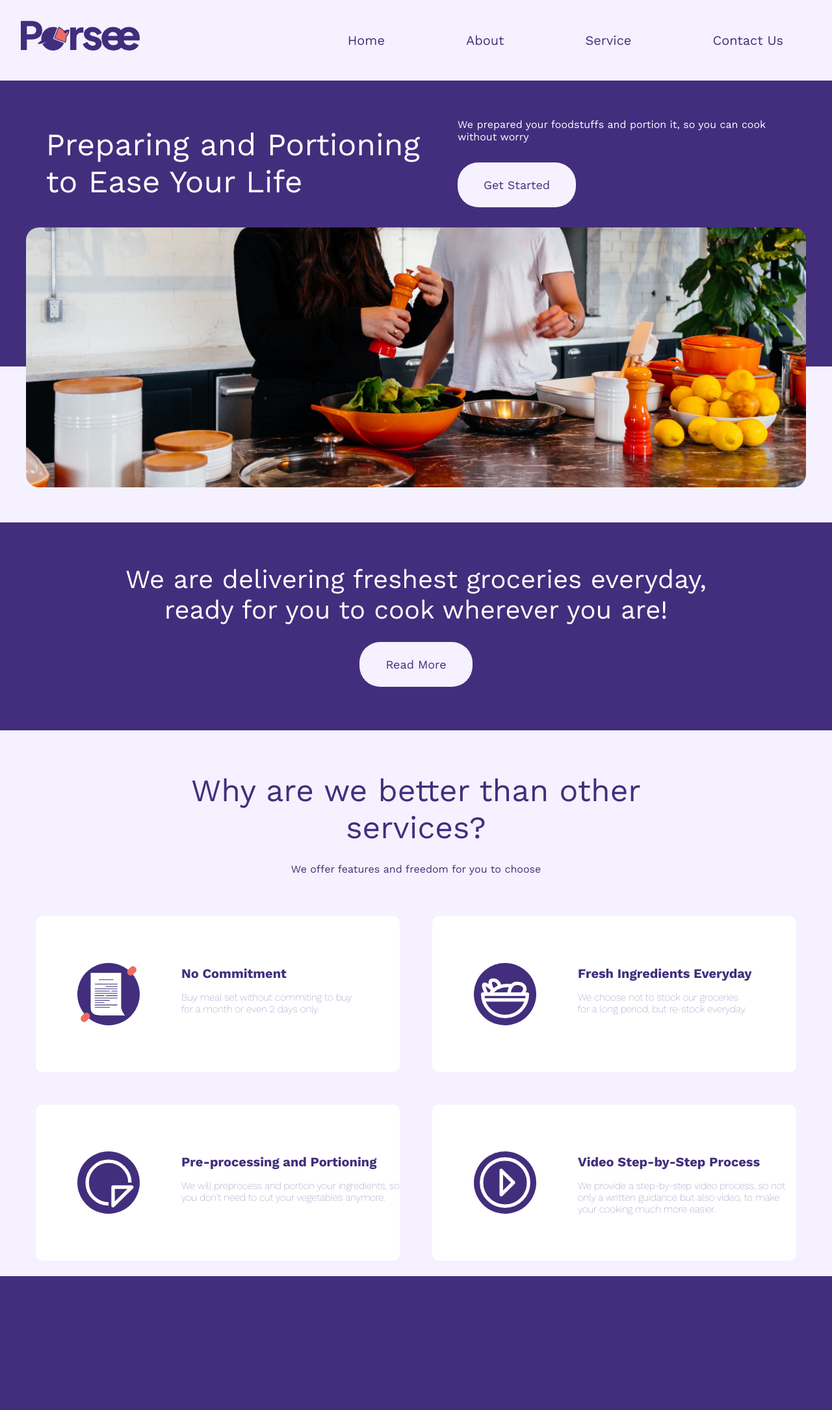
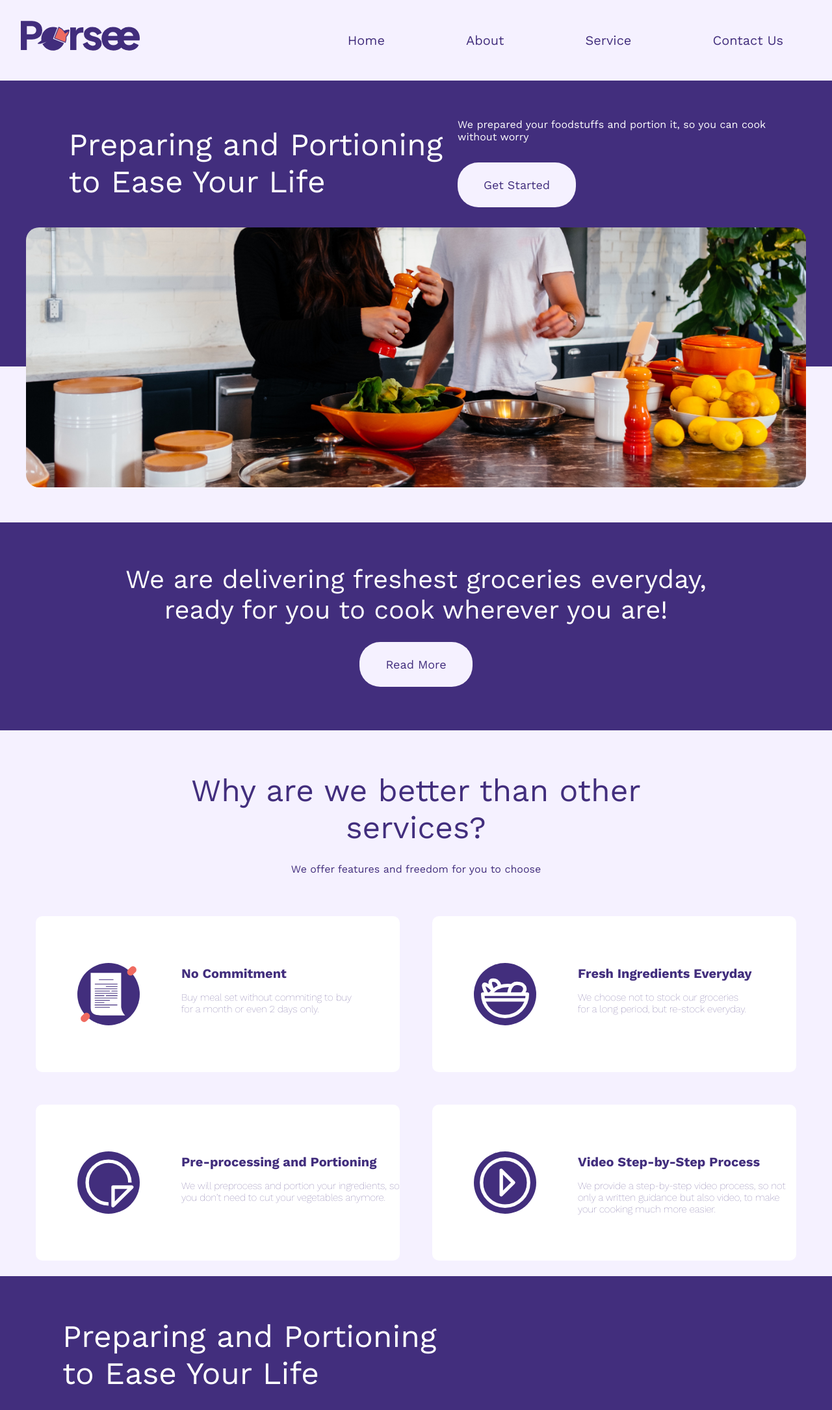
Before and after one commit to RivandiClement/PorseeWebsite, a Next.js app: page / in a window 1280 px wide. Shown: the top 2170 px of the page at 65% size. Built offline with nearby package versions, Linux system fonts and the light colour scheme.

Commit message:
adding some content

```diff
--- a/pages/index.js
+++ b/pages/index.js
@@ -78,7 +78,14 @@ export default function Home() {
         </div>
       </div>
       <div className={styles.fifthbox}>
-
+        <div className={styles.mainText}>
+          <p>Preparing and Portioning <br></br>to Ease Your Life</p>
+        </div>
+        {/* <ul>
+          <li>
+            <p>whatsapp</p>
+          </li>
+        </ul> */}
       </div>
     </>
   );
--- a/styles/Home.module.css
+++ b/styles/Home.module.css
@@ -46,8 +46,8 @@
   color: white;
   font-size: 48px;
   margin: 0;
-  padding-top: 10%;
-  padding-left: 10%;
+  margin-top: 10%;
+  padding-left: 15%;
 }
 
 .firstbox .right{
@@ -349,3 +349,16 @@
   height: 540px;
   font-family: Work_Sans;
 }
+
+.fifthbox .mainText p{
+  color: white;
+  font-size: 48px;
+  margin: 0;
+  padding-top: 5%;
+  padding-left: 7.5%;
+}
+
+.fifthbox ul{
+  list-style: none;
+  color: white;
+}
```
